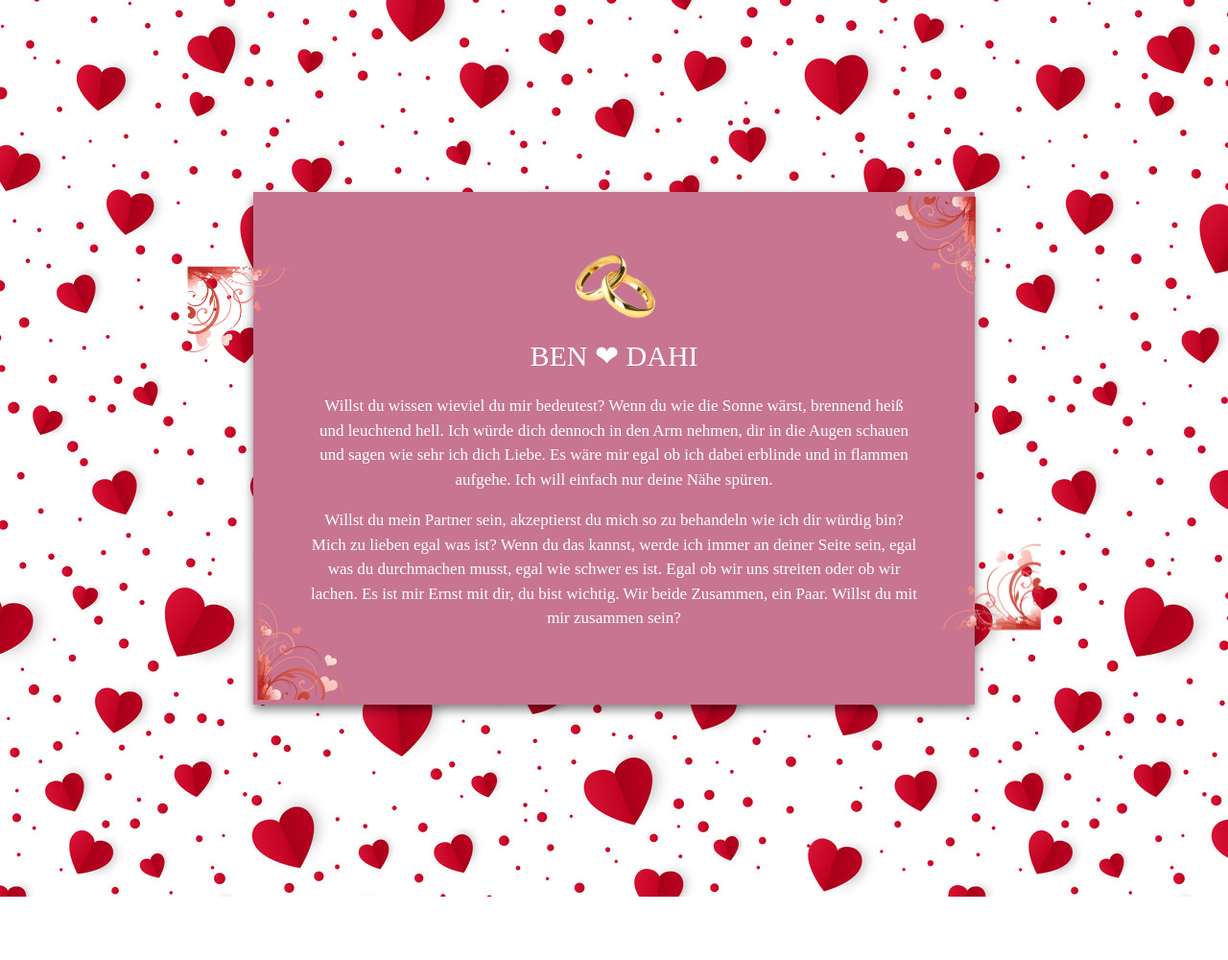
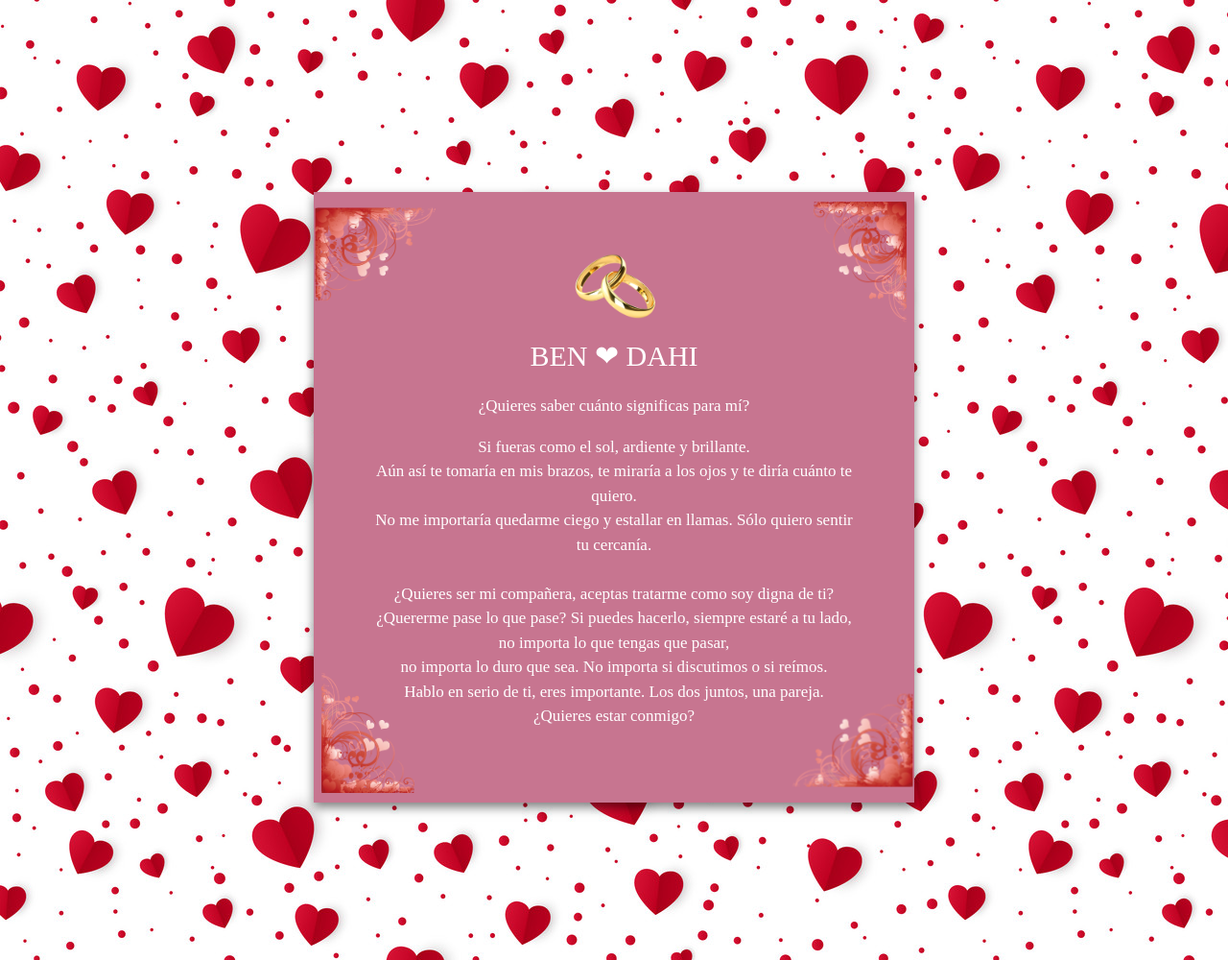
Before and after one commit to ben-1211/Dahi-carazon, a plain HTML site: page index.html in a window 1280 px wide. Shown: the top 1000 px of the page at 96% size. Before the commit the page ends 934 px from the top, so only its background shows below. Drawn offline with Linux system fonts and the light colour scheme.

Commit message:
Update index.html

```diff
--- a/index.html
+++ b/index.html
@@ -19,7 +19,7 @@
                 background: #c77590;
                 padding: 60px 60px;
                 color: #fff;
-                width: 50%;
+                width: 40%;
                 text-align: center;
                 margin: 25vh auto;
                 position: relative;
@@ -31,48 +31,48 @@
                 text-transform: uppercase;
                 margin: 5px;
             }
-            .top-border:before{
+            .top-border-left{
                 content: '';
                 width:20%;
                 height: 20%;
-                position: absolute;
+                position:absolute;
                 background: url(pngwing.com.png);
                 background-size: cover;
-                top:95px;
-                left: -90px;
+                top:0px;
+                left: 15px;
                 transform: rotate(90deg);
             }
-            .top-border:after{
+            .top-border-right{
                 content: '';
                 width: 20%;
                 height: 20%;
                 position:absolute;
                 background: url(pngwing.com.png);
                 background-size: cover;
-                top: 5px;
-                right: -5px;
+                top: 10px;
+                right: 5px;
                 transform: rotate(180deg);
             }
-            .bottom-border:before{
+            .bottom-border-left{
                 content: '';
                 width: 20%;
                 height: 20%;
                 position: absolute;
                 background: url(pngwing.com.png);
                 background-size: cover;
-                bottom: 5px;
-                left: 0px;
+                bottom: 10px;
+                left: 5px;
                 transform: rotate(0deg);
             }
-            .bottom-border:after{
+            .bottom-border-right{
                 content: '';
                 width: 20%;
                 height: 20%;
                 position: absolute;
                 background: url(pngwing.com.png);
                 background-size: cover;
-                bottom:  95px;
-                right: -90px;
+                bottom:  0px;
+                right: 15px;
                 transform: rotate(270deg);
             }
             .box img{
@@ -93,22 +93,27 @@
     <body>
         <div class="main">
             <div class="box">
-                <div class="top-border"></div>
+                <div class="top-border">
+                    <img src="pngwing.com.png" class="top-border-left">
+                    <img src="pngwing.com.png" class="top-border-right">
+                </div>
                 <img src="rings.png" class="ring">
                 <h3>Ben <span class="love">❤</span> Dahi</h3>
-                <p>
-                    Willst du wissen wieviel du mir bedeutest?
+                <p>¿Quieres saber cuánto significas para mí?</p>
+                <p>Si fueras como el sol, ardiente y brillante. <br>
+                Aún así te tomaría en mis brazos, te miraría a los ojos y te diría cuánto te quiero.<br>
+                No me importaría quedarme ciego y estallar en llamas. Sólo quiero sentir tu cercanía.<br>
+                <br>
+                ¿Quieres ser mi compañera, aceptas tratarme como soy digna de ti?<br>
+                ¿Quererme pase lo que pase? Si puedes hacerlo, siempre estaré a tu lado, no importa lo que tengas que pasar, <br>
+                no importa lo duro que sea. No importa si discutimos o si reímos.<br>
+                Hablo en serio de ti, eres importante. Los dos juntos, una pareja. <br>¿Quieres estar conmigo? <br>
+                </p>
 
-                    Wenn du wie die Sonne wärst, brennend heiß und leuchtend hell.
-                    Ich würde dich dennoch in den Arm nehmen, dir in die Augen schauen und sagen wie sehr ich dich Liebe.
-                    Es wäre mir egal ob ich dabei erblinde und in flammen aufgehe. Ich will einfach nur deine Nähe spüren.</p>
-                <p>
-                    Willst du mein Partner sein, akzeptierst du mich so zu behandeln wie ich dir würdig bin?
-                    Mich zu lieben egal was ist?
-                    Wenn du das kannst,  werde ich immer an deiner Seite sein, egal was du durchmachen musst, egal wie schwer es ist.
-                    Egal ob wir uns streiten oder ob wir lachen. Es ist mir Ernst mit dir, du bist wichtig.
-                    Wir beide Zusammen, ein Paar. Willst du mit mir zusammen sein?</p>
-                <div class="bottom-border"></div>
+                <div class="bottom-border">
+                    <img src="pngwing.com.png" class="bottom-border-left">
+                    <img src="pngwing.com.png" class="bottom-border-right">
+                </div>
             </div>
         </div>
     </body>
```
